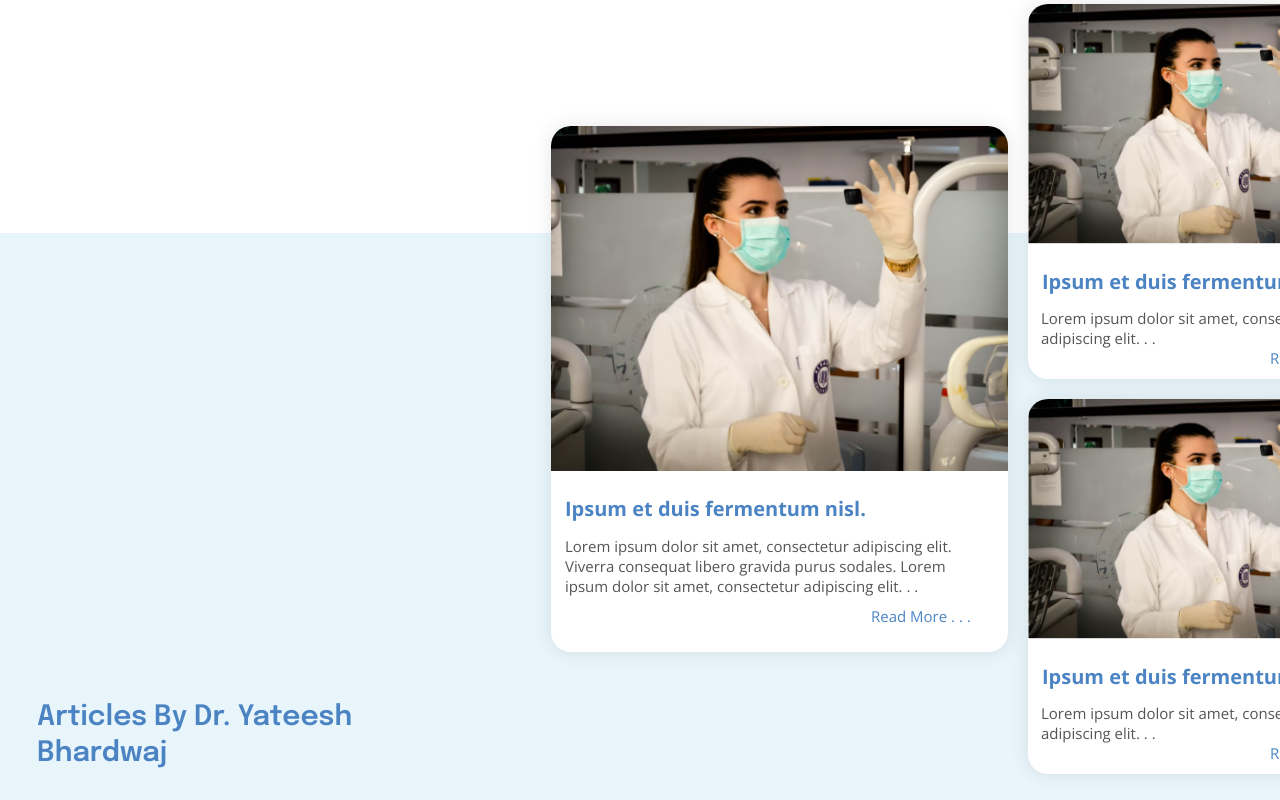
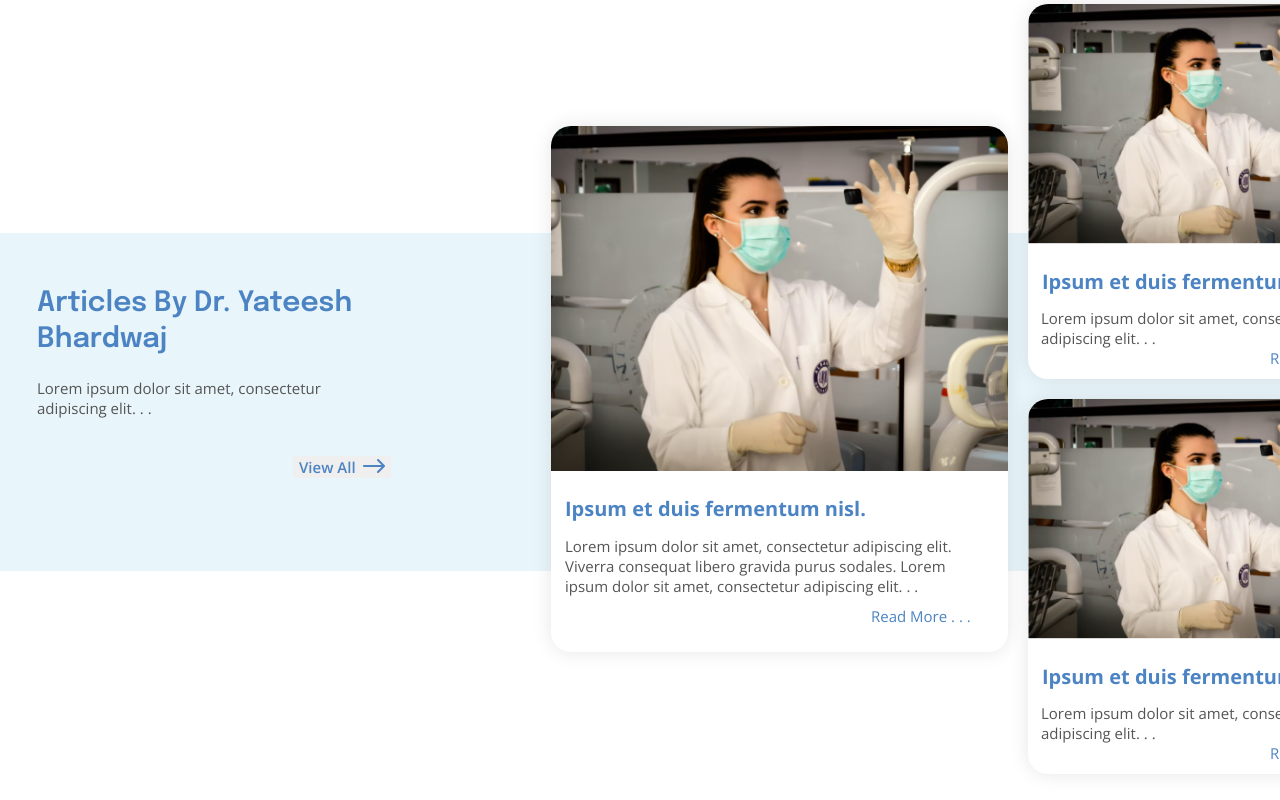
Before and after one commit to TanTranDeveloper/HTML-CSS-Training, a website built with Parcel: page src/index.html in a window 1280 px wide. Shown: the part 4040-4840 px from the top of the page. Built offline with nearby package versions, Linux system fonts and the light colour scheme; files whose address does not match are found by name.

Commit message:
Update styles for section readmore

```diff
--- a/src/assets/styles/components/readmore-buttons.css
+++ b/src/assets/styles/components/readmore-buttons.css
@@ -1,5 +1,4 @@
 .readmore__btn {
-  width: fit-content;
   color: var(--primary-color);
   font-size: 15px;
   font-style: normal;
--- a/src/assets/styles/layouts/readmore.css
+++ b/src/assets/styles/layouts/readmore.css
@@ -1,13 +1,13 @@
 .readmore {
-  margin: auto;
   width: var(--max-width);
   min-height: 1167px;
   position: relative;
+  margin: auto;
 }
 
 .readmore__title {
-  width: 427px;
-  padding: 467px 0 0 37px;
+  max-width: 427px;
+  padding: 53px 0 0 37px;
   color: var(--primary-color);
   font-family: Epilogue-SemiBold;
   font-size: 28px;
@@ -34,9 +34,9 @@
 }
 
 .readmore__detail--center {
-  width: 316px;
-  height: 40px;
-  margin: 144px 0 0 37px;
+  max-width: 316px;
+  min-height: 40px;
+  margin: 20px 0 0 37px;
 }
 
 /*------------------------------------*\
@@ -45,14 +45,17 @@
 
 .readmore__btn--arrow {
   font-family: Open Sans-SemiBold;
-  padding: 38px 0 0 293px;
-  background: none;
+  font-size: 15px;
+  margin: 38px 0 0 293px;
   border: none;
   cursor: pointer;
+  font-style: normal;
+  line-height: normal;
+  transition: 0.2s;
 }
 
 .readmore__btn--arrow:active {
-  opacity: 0.8;
+  opacity: 0.7;
 }
 
 .readmore__icon {
@@ -73,9 +76,8 @@
   gap: 20px;
   flex-wrap: wrap;
   justify-content: center;
-  position: absolute;
-  top: 185px;
-  right: 39px;
+  float: right;
+  margin: 185px 39px 0 0;
 }
 
 .readmore__card--large {
@@ -85,7 +87,7 @@
   background: #FFF;
   box-shadow: 0px 0px 20px 0px rgba(0, 0, 0, 0.10);
   overflow: hidden;
-  z-index: 0;
+  z-index: 1;
 }
 
 .readmore__img--large {
@@ -115,7 +117,7 @@
 }
 
 .readmore__btn--large:active {
-  opacity: 0.8;
+  opacity: 0.7;
 }
 
 /*------------------------------------*\
@@ -130,6 +132,7 @@
   box-shadow: 0px 0px 20px 0px rgba(0, 0, 0, 0.10);
   overflow: hidden;
   object-fit: cover;
+  z-index: 1;
 }
 
 .readmore__img--normal {
@@ -149,5 +152,5 @@
 }
 
 .readmore__btn--normal:active {
-  opacity: 0.8;
+  opacity: 0.7;
 }
```
